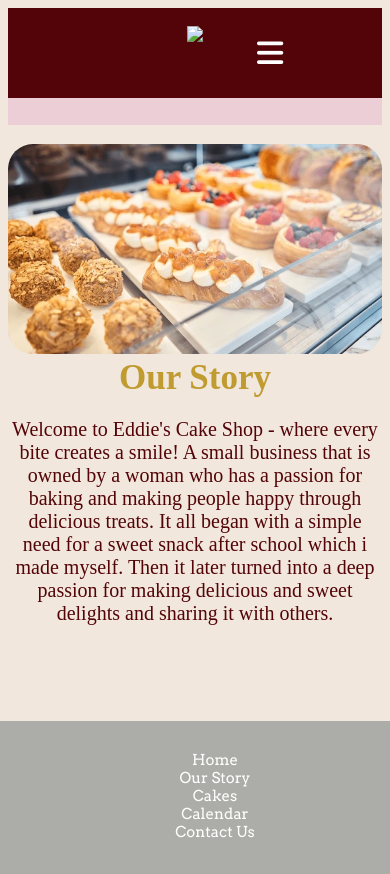
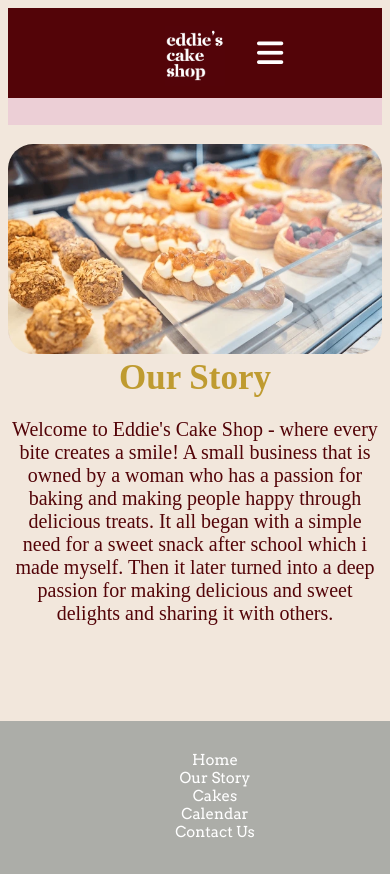
Before and after one commit to edmara8348/eddies, a plain HTML site: page story.html in a window 390 px wide. Shown: the top 874 px of the page. Drawn offline with Linux system fonts and the light colour scheme; a web font is replaced by a local one.

Commit message:
Update story.html

```diff
--- a/story.html
+++ b/story.html
@@ -14,7 +14,7 @@
 <body>
     <div class="navbar">
             <img id="logo" src="IMG_3508.jpeg" width="60px" alt="Eddie's Cake Shop Logo">
-            <div id="mobile-logo"><img src="_images\IMG_3521.jpeg" width="60px"></div>
+            <div id="mobile-logo"><img src="IMG_3521.jpeg" width="60px"></div>
             <div class="menu-icon"><i class="fa-solid fa-bars" onclick="toggleMenu()"></i></div>
                         <ul>
                             <h1>
```
